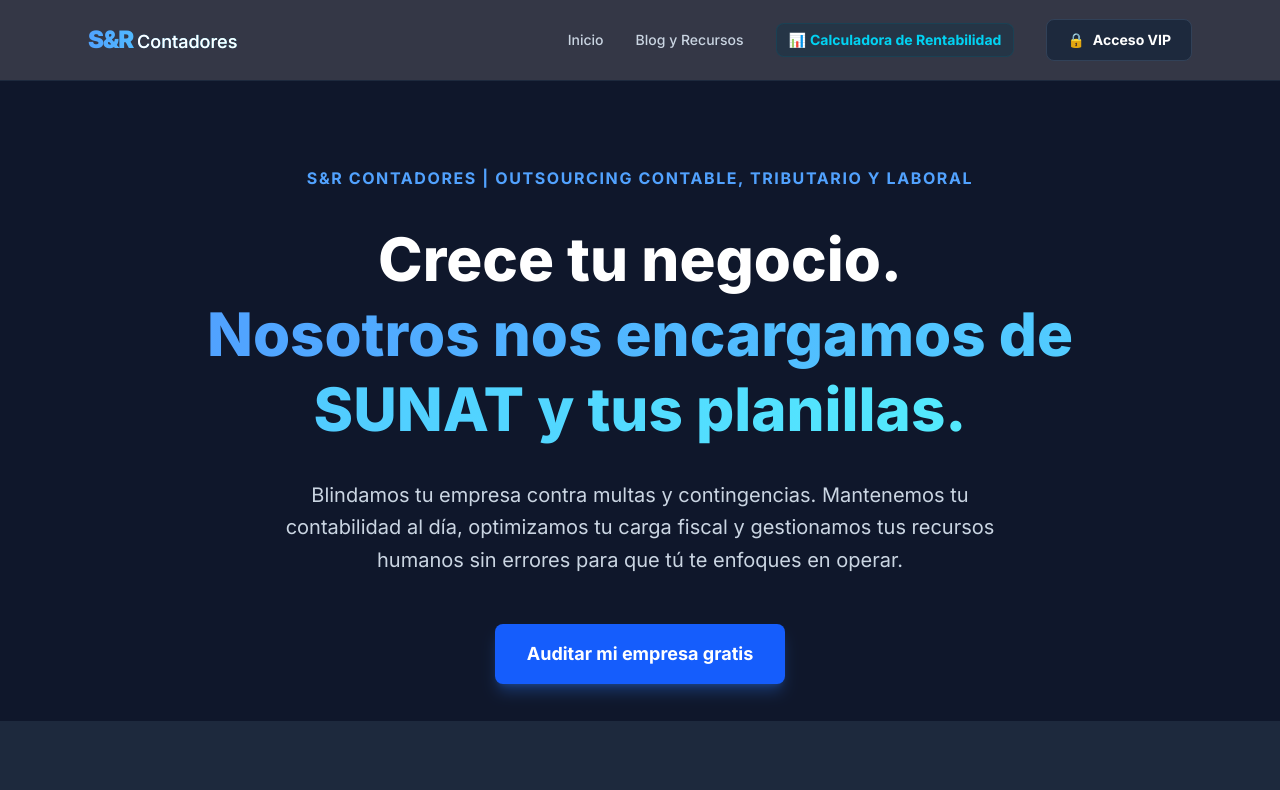
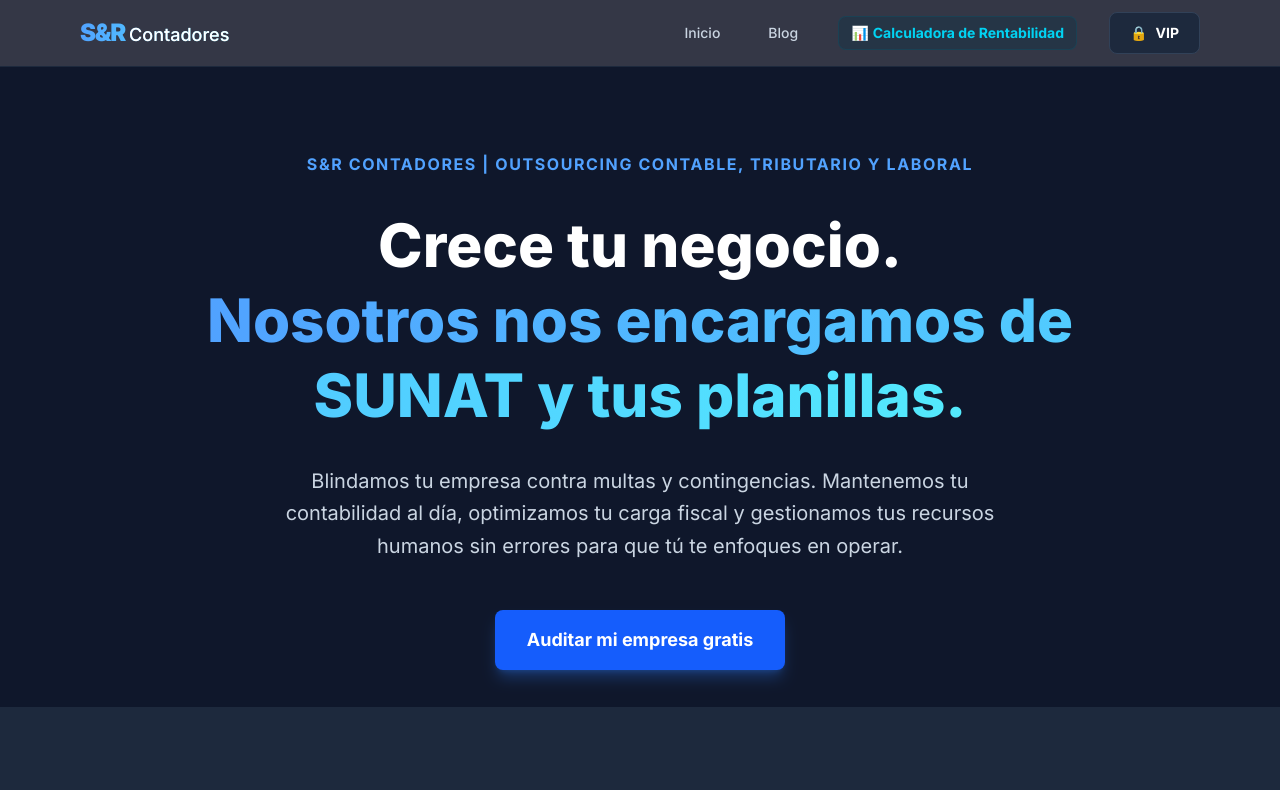
Before and after one commit to RicardoICG/syr-contadores-web, a Next.js app: page / in a window 1280 px wide. Shown: the top 790 px of the page. Built offline with nearby package versions, Linux system fonts and the light colour scheme.

Commit message:
Menu principal optimizado para version celular

```diff
--- a/app/layout.tsx
+++ b/app/layout.tsx
@@ -19,32 +19,34 @@ export default function RootLayout({
     <html lang="es">
       <body className={inter.className}>
 
-        {/* BARRA DE NAVEGACIÓN GLOBAL */}
+        {/* BARRA DE NAVEGACIÓN ADAPTADA A CELULARES */}
         <nav className="bg-slate-950/80 backdrop-blur-md border-b border-slate-800 sticky top-0 z-50">
-          <div className="max-w-6xl mx-auto px-6 h-20 flex items-center justify-between">
+          <div className="max-w-6xl mx-auto px-4 py-3 flex flex-col md:flex-row items-center justify-between gap-3 md:gap-0">
 
             {/* Logo de S&R Contadores */}
             <Link href="/" className="text-2xl font-black text-transparent bg-clip-text bg-gradient-to-r from-blue-400 to-cyan-300 tracking-tighter hover:scale-105 transition-transform">
               S&R<span className="text-white text-lg font-medium tracking-normal ml-1">Contadores</span>
             </Link>
 
-            {/* Enlaces de navegación */}
-            <div className="hidden md:flex items-center gap-8">
-              <Link href="/" className="text-sm font-medium text-slate-300 hover:text-white transition-colors">
+            {/* Enlaces de navegación (Ahora 100% visibles en celular) */}
+            <div className="flex flex-wrap items-center justify-center gap-2 md:gap-8 w-full md:w-auto">
+              <Link href="/" className="text-xs md:text-sm font-medium text-slate-300 hover:text-white transition-colors px-2 py-1">
                 Inicio
               </Link>
-              <Link href="/blog" className="text-sm font-medium text-slate-300 hover:text-white transition-colors">
-                Blog y Recursos
+              <Link href="/blog" className="text-xs md:text-sm font-medium text-slate-300 hover:text-white transition-colors px-2 py-1">
+                Blog
               </Link>
 
-              {/* NUEVO ENLACE: Calculadora */}
-              <Link href="/calculadora" className="text-sm font-bold text-cyan-400 hover:text-cyan-300 transition-colors flex items-center gap-1 bg-cyan-950/30 px-3 py-1.5 rounded-lg border border-cyan-900/50">
-                <span>📊</span> Calculadora de Rentabilidad
+              {/* Calculadora (Texto corto en celular, largo en PC) */}
+              <Link href="/calculadora" className="text-xs md:text-sm font-bold text-cyan-400 hover:text-cyan-300 transition-colors flex items-center gap-1 bg-cyan-950/30 px-2 py-1.5 md:px-3 md:py-1.5 rounded-lg border border-cyan-900/50">
+                <span>📊</span>
+                <span className="hidden sm:inline">Calculadora de Rentabilidad</span>
+                <span className="sm:hidden">Calculadora</span>
               </Link>
 
-              {/* Botón de Acceso al Portal */}
-              <Link href="/login" className="px-5 py-2.5 bg-slate-800 hover:bg-slate-700 text-white text-sm font-bold rounded-lg border border-slate-700 transition-all flex items-center gap-2">
-                <span>🔒</span> Acceso VIP
+              {/* Botón VIP */}
+              <Link href="/login" className="px-3 py-1.5 md:px-5 md:py-2.5 bg-slate-800 hover:bg-slate-700 text-white text-xs md:text-sm font-bold rounded-lg border border-slate-700 transition-all flex items-center gap-1 md:gap-2">
+                <span>🔒</span> VIP
               </Link>
             </div>
 
```
